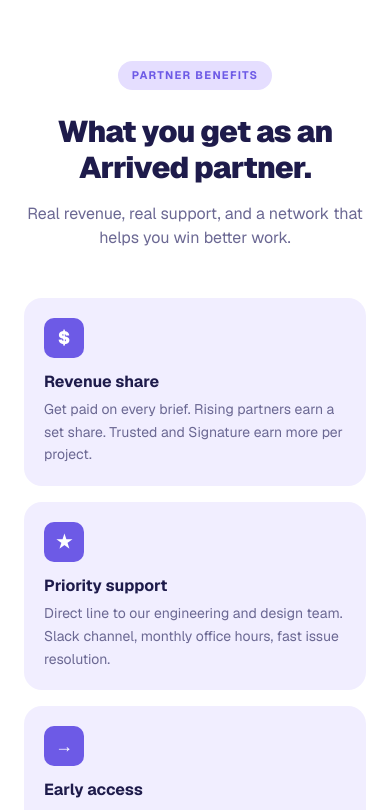
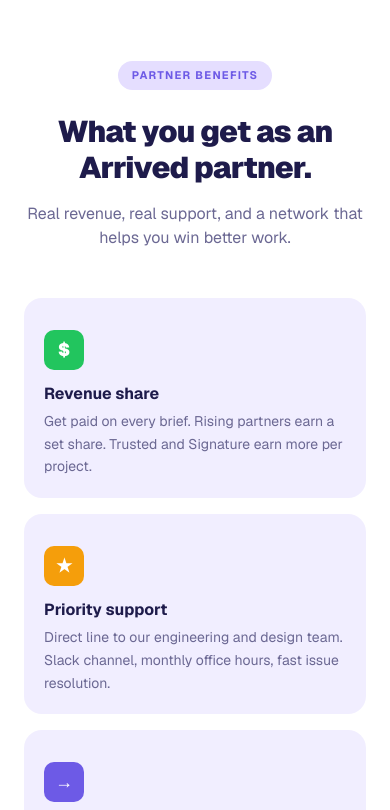
Before and after one commit to sneha-mishhra/arrived-partner-program, a Next.js app: page / in a window 390 px wide. Shown: the part 801-1611 px from the top of the page. Built offline with nearby package versions, Linux system fonts and the light colour scheme.

Commit message:
Per-card colored cursors on benefits grid + earlier 3-col breakpoint

```diff
--- a/components/BenefitsGrid.tsx
+++ b/components/BenefitsGrid.tsx
@@ -1,5 +1,5 @@
 // CONTENTFUL MAP → content type: "BenefitsGrid"
-// Fields: eyebrow, headline, subheadline, benefits (List of {icon, title, body}) — repeatable
+// Fields: eyebrow, headline, subheadline, benefits (List of {icon, title, body, pointerColor}) — repeatable
 
 import { Pointer } from "./ui/pointer";
 
@@ -8,38 +8,43 @@
     icon: "$",
     title: "Revenue share",
     body: "Get paid on every brief. Rising partners earn a set share. Trusted and Signature earn more per project.",
+    color: "#22c55e", // green — money
   },
   {
     icon: "★",
     title: "Priority support",
     body: "Direct line to our engineering and design team. Slack channel, monthly office hours, fast issue resolution.",
+    color: "#f59e0b", // amber — star
   },
   {
     icon: "→",
     title: "Early access",
     body: "Test new features before customers see them. Private beta, roadmap input, first look at what's next.",
+    color: "#6D5AE6", // brand purple
   },
   {
     icon: "◎",
     title: "Directory listing",
     body: "Public profile on happilyarrive.com. Clients browsing for a designer can find and hire you directly.",
+    color: "#ec4899", // pink
   },
   {
     icon: "+",
     title: "Marketing support",
     body: "Featured in case studies, social spotlights, and our partner newsletter. We help your work get seen.",
+    color: "#0ea5e9", // sky blue
   },
   {
     icon: "✓",
     title: "Verified certification",
     body: "Digital badge for your LinkedIn and portfolio site. Signals real skill, not just a course completion.",
+    color: "#8b5cf6", // violet
   },
 ];
 
 export default function BenefitsGrid() {
   return (
-    <section className="relative w-full px-6 py-20">
-      <Pointer className="stroke-white text-brand-purple" />
+    <section className="w-full px-6 py-20">
       <div className="max-w-5xl mx-auto text-center">
         <span className="pill mb-6 inline-block">Partner benefits</span>
         <h2 className="text-3xl md:text-5xl font-black tracking-tight max-w-2xl mx-auto">
@@ -50,13 +55,26 @@
           work.
         </p>
 
-        <div className="mt-12 grid grid-cols-1 sm:grid-cols-2 md:grid-cols-3 gap-4 text-left">
+        <div className="mt-12 grid grid-cols-1 sm:grid-cols-3 gap-4 text-left">
           {BENEFITS.map((b) => (
             <div
               key={b.title}
-              className="bg-brand-lavender rounded-2xl p-5 flex flex-col gap-3"
+              className="relative bg-brand-lavender rounded-2xl p-5 flex flex-col gap-3 hover:shadow-lg transition"
             >
-              <div className="w-10 h-10 rounded-lg bg-brand-purple text-white flex items-center justify-center font-black text-lg">
+              {/* Per-card custom cursor — appears when hovering this specific card */}
+              <Pointer>
+                <div
+                  className="w-10 h-10 rounded-full flex items-center justify-center text-white font-black text-lg shadow-lg"
+                  style={{ backgroundColor: b.color }}
+                >
+                  {b.icon}
+                </div>
+              </Pointer>
+
+              <div
+                className="w-10 h-10 rounded-lg text-white flex items-center justify-center font-black text-lg"
+                style={{ backgroundColor: b.color }}
+              >
                 {b.icon}
               </div>
               <div>
```
